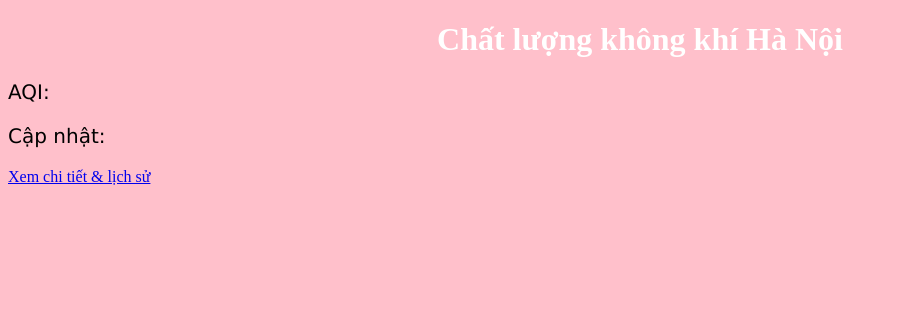
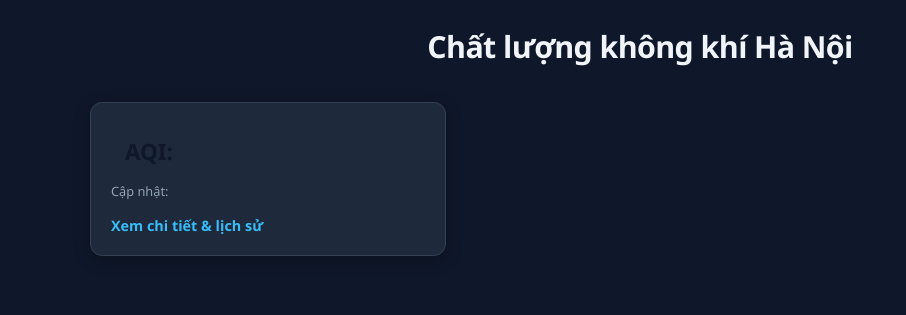
Before and after one commit to TTMinh-PTIT/AQI-tracker, a FastAPI app: page /dashboard in a window 1280 px wide. Shown: the top 315 px of the page, without its empty margins (0-906 px from the left). Run offline with FastAPI, Linux system fonts and the light colour scheme; a database or web service that is not in the repository returns one stand-in record (values such as "Sample title").

Commit message:
update style.css

```diff
--- a/app/static/style.css
+++ b/app/static/style.css
@@ -1,13 +1,195 @@
+:root {
+  --aqi-good: #00e400;
+  --aqi-moderate: #ffff00;
+  --aqi-sensitive: #ff7e00;
+  --aqi-unhealthy: #ff0000;
+  --aqi-very-unhealthy: #8f3f97;
+  --aqi-hazardous: #7e0023;
+
+  --bg: #0f172a;
+  --surface: #1e293b;
+  --surface-hover: #273449;
+  --border: #334155;
+  --text-primary: #f1f5f9;
+  --text-secondary: #94a3b8;
+  --accent: #38bdf8;
+
+  --radius: 12px;
+  --shadow: 0 4px 16px rgba(0, 0, 0, 0.3);
+}
+
+* {
+  box-sizing: border-box;
+  margin: 0;
+  padding: 0;
+}
+
 body {
-  background-color: pink;
+  font-family: 'Segoe UI', system-ui, -apple-system, sans-serif;
+  background: var(--bg);
+  color: var(--text-primary);
+  line-height: 1.5;
+  padding: 24px 16px 60px;
 }
 
 h1 {
-  color: white;
   text-align: center;
+  font-size: 1.9rem;
+  font-weight: 700;
+  margin-bottom: 32px;
+  letter-spacing: -0.02em;
 }
 
-p {
-  font-family: verdana;
-  font-size: 20px;
+h2 {
+  font-size: 1.3rem;
+  margin: 28px 0 14px;
+  color: var(--text-primary);
 }
+
+/* ===== Dashboard: station card grid ===== */
+.station-list {
+  display: grid;
+  grid-template-columns: repeat(auto-fill, minmax(280px, 1fr));
+  gap: 16px;
+  max-width: 1100px;
+  margin: 0 auto;
+}
+
+.station-card {
+  background: var(--surface);
+  border: 1px solid var(--border);
+  border-radius: var(--radius);
+  padding: 18px 20px;
+  box-shadow: var(--shadow);
+  transition: transform 0.15s ease, background 0.15s ease;
+}
+
+.station-card:hover {
+  transform: translateY(-2px);
+  background: var(--surface-hover);
+}
+
+.station-card h2 {
+  font-size: 1.05rem;
+  margin: 0 0 10px;
+  color: var(--text-primary);
+}
+
+.aqi-value {
+  display: inline-block;
+  font-size: 1.4rem;
+  font-weight: 700;
+  padding: 4px 14px;
+  border-radius: 999px;
+  color: #0f172a;
+  margin-bottom: 10px;
+}
+
+.aqi-value.good       { background: var(--aqi-good); }
+.aqi-value.moderate   { background: var(--aqi-moderate); }
+.aqi-value.sensitive  { background: var(--aqi-sensitive); color: #fff; }
+.aqi-value.unhealthy  { background: var(--aqi-unhealthy); color: #fff; }
+.aqi-value.very-unhealthy { background: var(--aqi-very-unhealthy); color: #fff; }
+.aqi-value.hazardous  { background: var(--aqi-hazardous); color: #fff; }
+
+.pollutants {
+  font-size: 0.9rem;
+  color: var(--text-secondary);
+  margin-bottom: 6px;
+}
+
+.updated {
+  font-size: 0.8rem;
+  color: var(--text-secondary);
+  margin-bottom: 12px;
+}
+
+.station-card a {
+  display: inline-block;
+  font-size: 0.9rem;
+  color: var(--accent);
+  text-decoration: none;
+  font-weight: 600;
+}
+
+.station-card a:hover {
+  text-decoration: underline;
+}
+
+/* ===== Station detail page ===== */
+.back-link {
+  display: inline-block;
+  color: var(--text-secondary);
+  text-decoration: none;
+  font-size: 0.9rem;
+  margin-bottom: 20px;
+}
+
+.back-link:hover {
+  color: var(--accent);
+}
+
+.current-summary {
+  background: var(--surface);
+  border: 1px solid var(--border);
+  border-radius: var(--radius);
+  padding: 20px 24px;
+  margin-bottom: 8px;
+  max-width: 600px;
+}
+
+.recommendation {
+  background: rgba(56, 189, 248, 0.08);
+  border-left: 3px solid var(--accent);
+  border-radius: 0 8px 8px 0;
+  padding: 12px 16px;
+  margin: 14px 0;
+  font-size: 0.92rem;
+  color: var(--text-primary);
+  max-width: 600px;
+}
+
+/* ===== History table ===== */
+table {
+  width: 100%;
+  max-width: 700px;
+  border-collapse: collapse;
+  background: var(--surface);
+  border-radius: var(--radius);
+  overflow: hidden;
+  box-shadow: var(--shadow);
+}
+
+thead {
+  background: #0c1526;
+}
+
+th, td {
+  text-align: left;
+  padding: 10px 16px;
+  font-size: 0.88rem;
+}
+
+th {
+  color: var(--text-secondary);
+  font-weight: 600;
+  text-transform: uppercase;
+  font-size: 0.75rem;
+  letter-spacing: 0.04em;
+}
+
+tbody tr {
+  border-top: 1px solid var(--border);
+}
+
+tbody tr:hover {
+  background: var(--surface-hover);
+}
+
+/* ===== Responsive ===== */
+@media (max-width: 480px) {
+  h1 { font-size: 1.5rem; }
+  .station-list { grid-template-columns: 1fr; }
+  table { font-size: 0.8rem; }
+  th, td { padding: 8px 10px; }
+}
```
